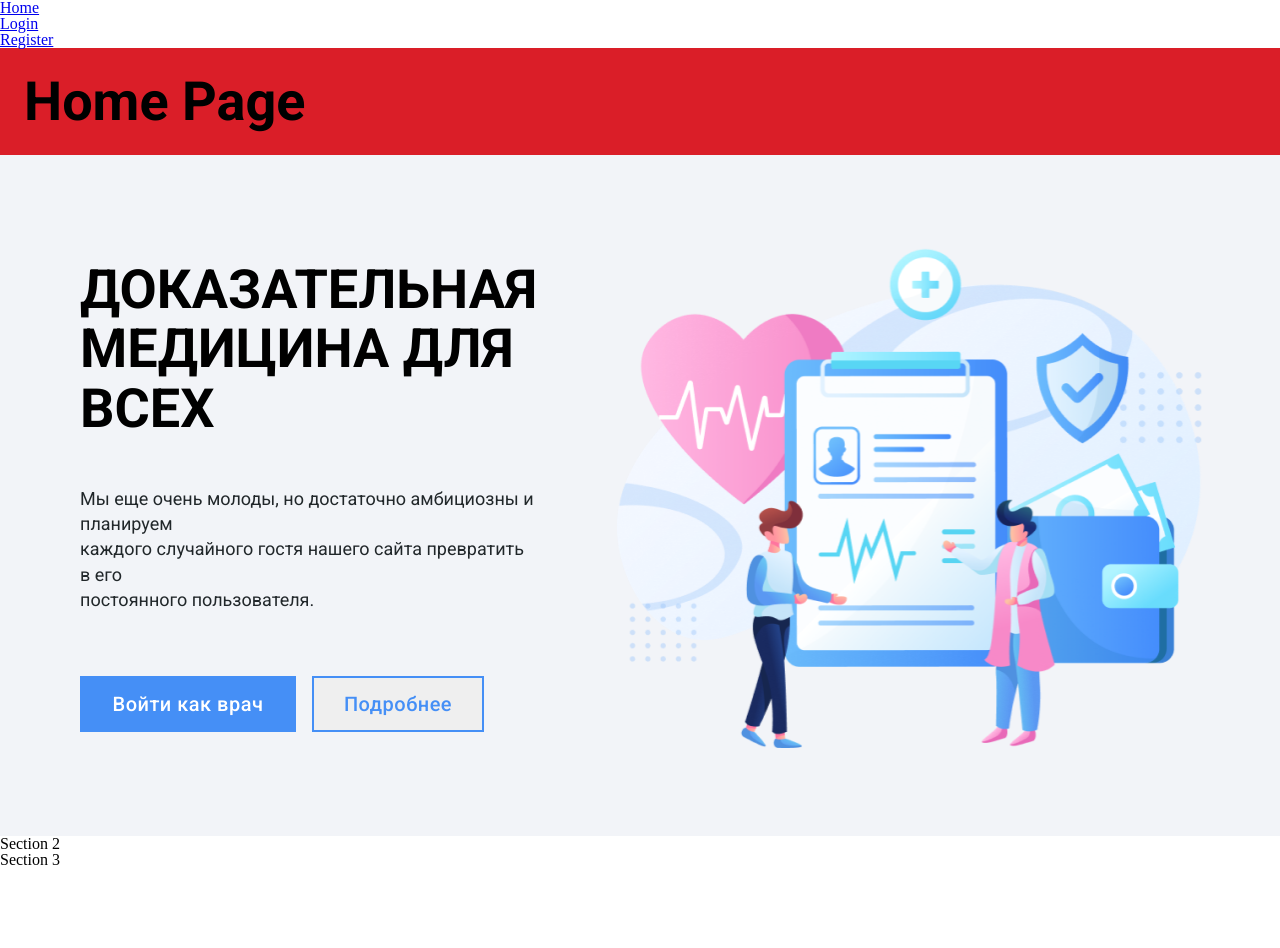
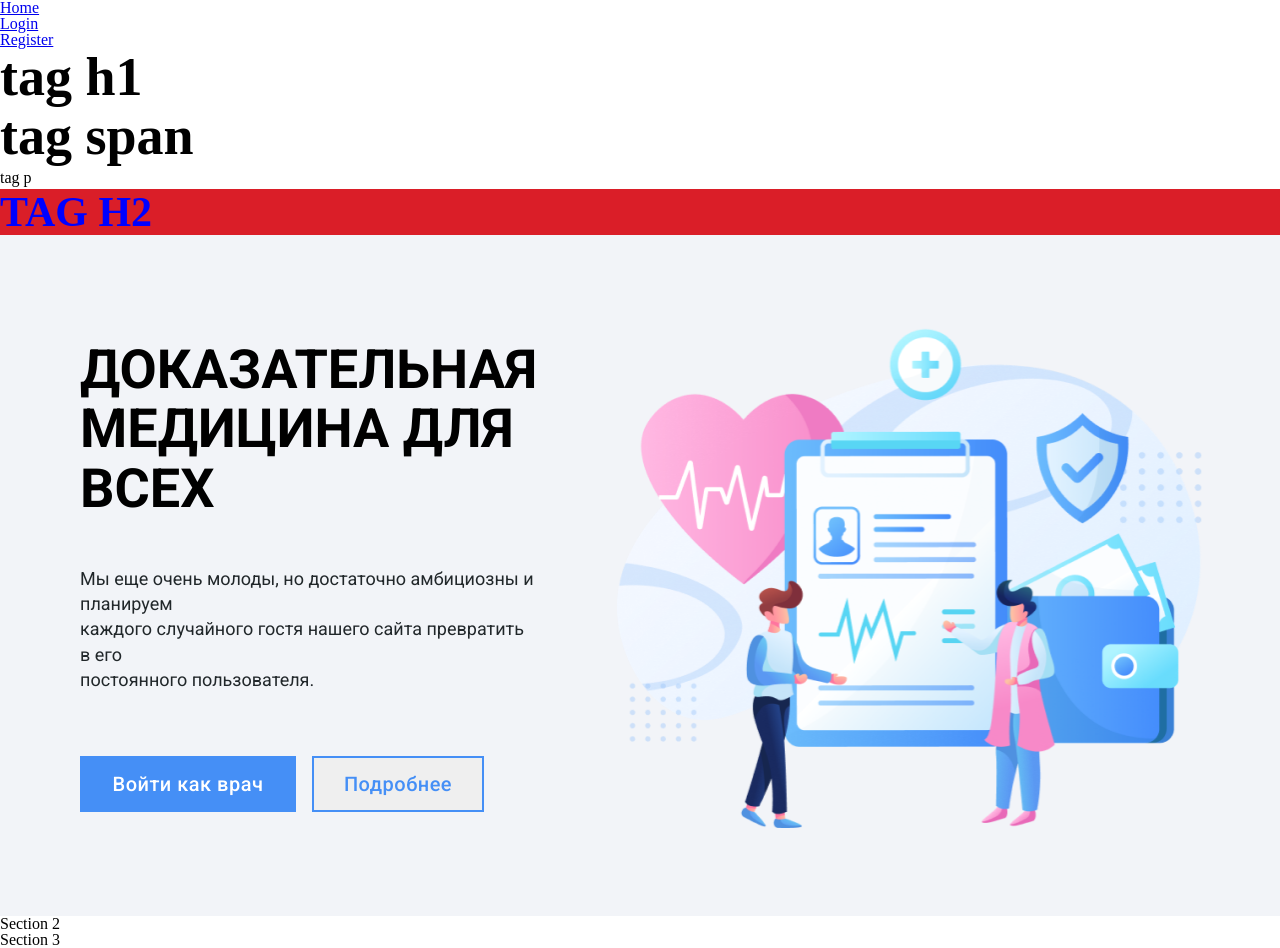
Before and after one commit to Zama21/trafalgar, a React (Vite) app: page /trafalgar/ in a window 1280 px wide. Before the commit the page ends 868 px from the top, so only its background shows below. Built offline with nearby package versions, Linux system fonts and the light colour scheme.

Commit message:
typografy

```diff
--- /dev/null
+++ b/src/Typography.tsx
@@ -0,0 +1,38 @@
+import { ElementType, HTMLAttributes } from 'react';
+import styled from 'styled-components';
+import { TypographyCustom } from './theme';
+
+type Variant = keyof TypographyCustom;
+
+const getTagForVariant = (variant: Variant): ElementType => {
+  switch (variant) {
+    case 'h1':
+    case 'h2':
+    case 'h3':
+    case 'h4':
+    case 'h5':
+    case 'h6':
+      return variant;
+    default:
+      return 'p';
+  }
+};
+
+const TypographyStl = styled.p<{ $variant: Variant }>`
+  ${({ theme, $variant }) => theme.typography[$variant]}
+`;
+
+export interface TypographyProps extends HTMLAttributes<HTMLElement> {
+  variant?: Variant;
+  as?: ElementType;
+}
+
+export default function Typography({ variant = 'bodyL', as, children, ...props }: TypographyProps) {
+  const Component = as || getTagForVariant(variant);
+
+  return (
+    <TypographyStl as={Component} {...props} $variant={variant}>
+      {children}
+    </TypographyStl>
+  );
+}
--- a/src/pages/Home/Home.tsx
+++ b/src/pages/Home/Home.tsx
@@ -3,21 +3,25 @@ import Section1 from './Section1';
 import Section2 from './Section2';
 import Section3 from './Section3';
 import styled from 'styled-components';
+import Typography from '../../Typography';
 
-const H1 = styled.h1`
-  padding: ${({ theme }) => theme.spacing(3)};
+const CustomTypography = styled(Typography)`
+  color: blue;
+  font-weight: bold;
+  text-transform: uppercase;
   background-color: ${({ theme }) => theme.colors.Error};
-  font-family: ${({ theme }) => theme.fonts.primary};
-  font-weight: ${({ theme }) => theme.typography.h1.fontWeight};
-  font-size: ${({ theme }) => theme.typography.h1.fontSize};
-  letter-spacing: ${({ theme }) => theme.typography.h1.letterSpacing};
-  ${({ theme }) => theme.typography.h1}
 `;
 
 const Home: React.FC = () => {
   return (
     <div>
-      <H1>Home Page</H1>
+      <Typography variant="h1">tag h1</Typography>
+      <Typography variant="h1" as="span">
+        tag span
+      </Typography>
+      <Typography variant="bodyM">tag p</Typography>
+      <CustomTypography variant="h2">tag h2</CustomTypography>
+
       <Section1 />
       <Section2 />
       <Section3 />
```
Also changed, not shown: src/theme.ts (+21 -21 lines), 1 other file (tests, documents, lock files or other folders).
